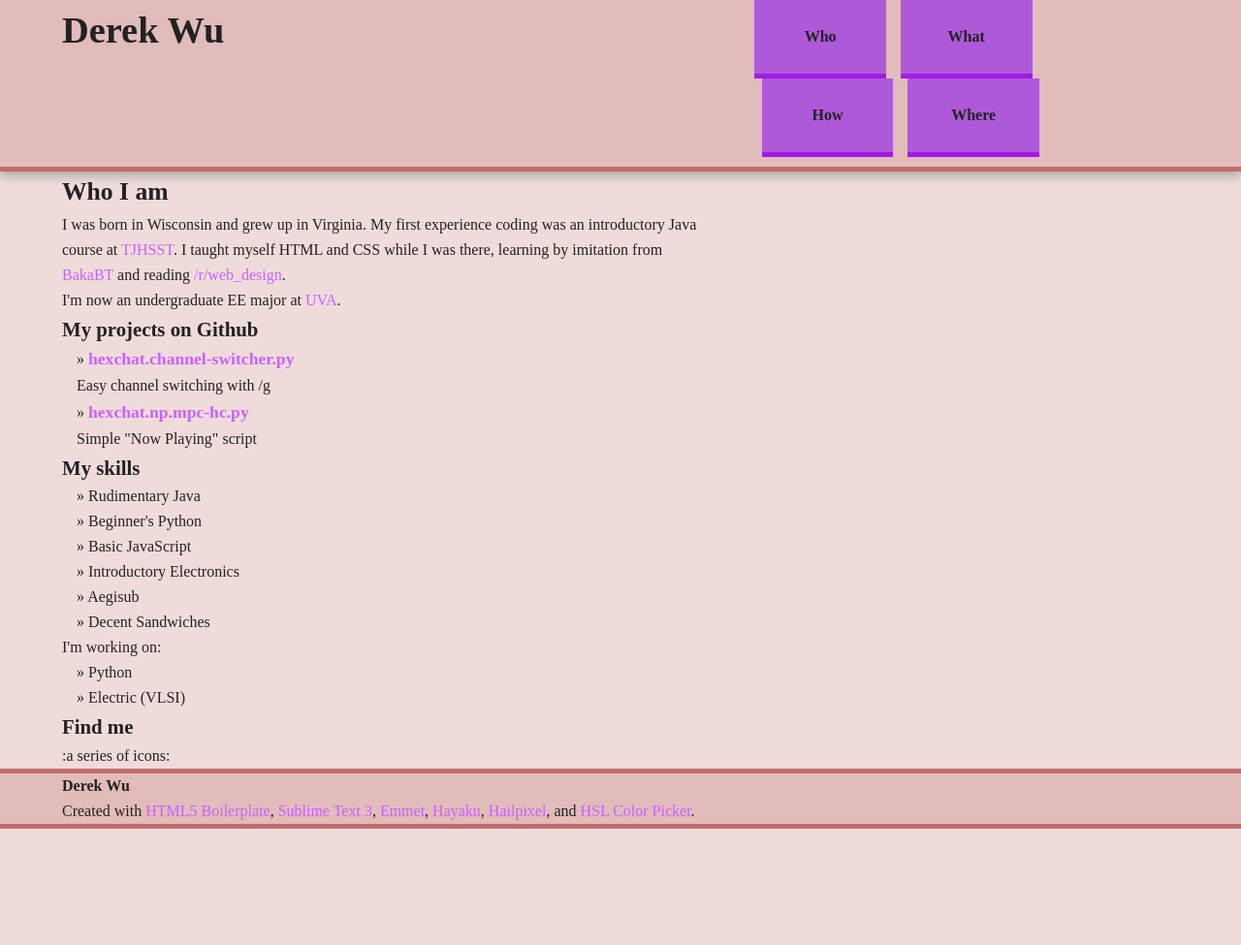
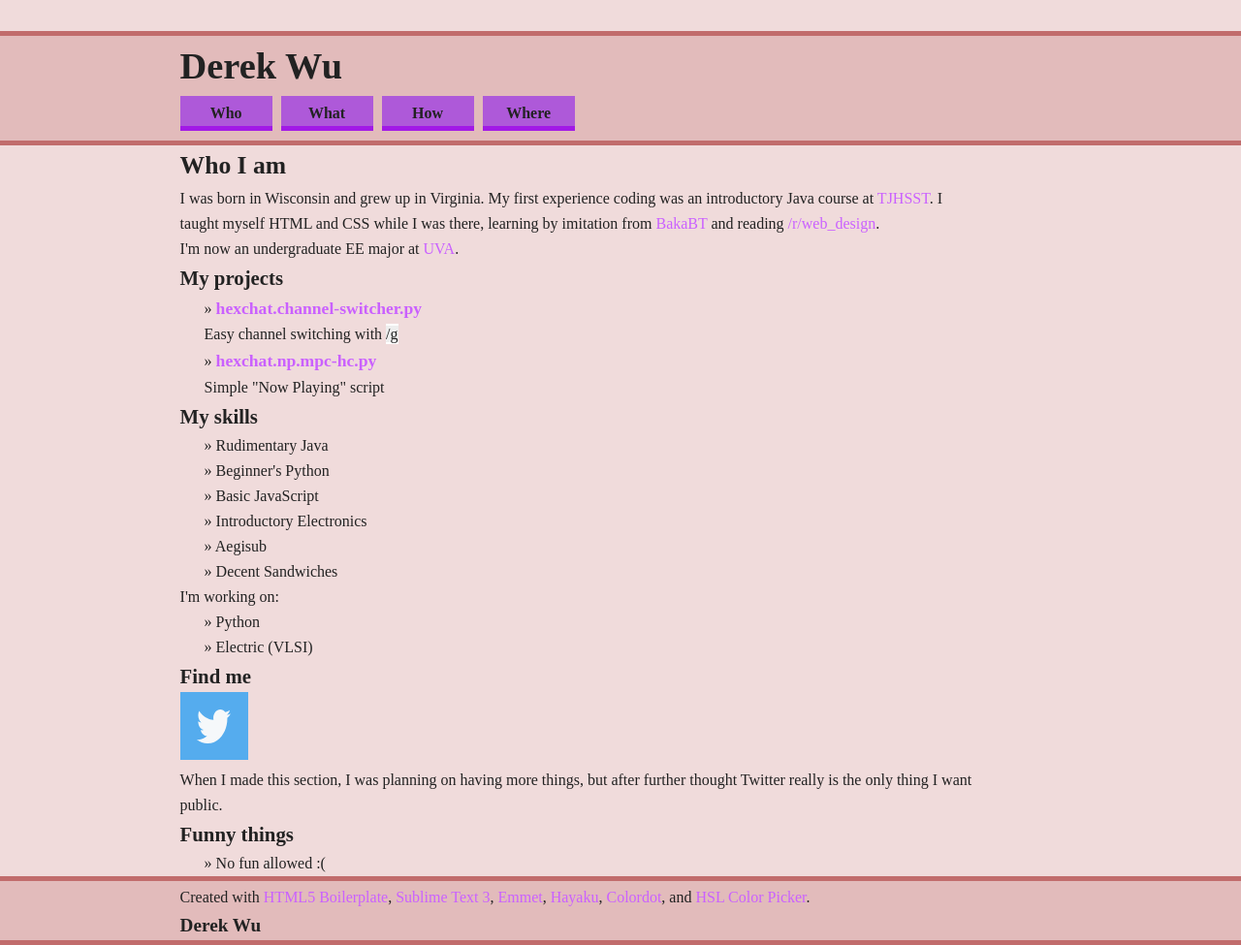
Before and after one commit to derekxwu/derekxwu.github.io, a plain HTML site: page index.html in a window 1280 px wide. Shown: the whole page at 97% size. Before the commit the page ends 855 px from the top, so only its background shows below. Drawn offline with nearby package versions, Linux system fonts and the light colour scheme.

Commit message:
1.0?
Layout made adequate
Social icon added

```diff
--- a/css/main.css
+++ b/css/main.css
@@ -14,13 +14,6 @@ textarea {
 	color: #222;
 }
 
-html {
-	background: #F0DBDB;
-
-	font-size: 16px;
-	line-height: 1.4;
-}
-
 ::selection {
 	background: #FF8B4D;
 }
@@ -28,9 +21,12 @@ html {
 	background: #FF8B4D;
 }
 
-/* ===== Initializr Styles ==================================================
-   Author: Jonathan Verrecchia - verekia.com/initializr/responsive-template
-   ========================================================================== */
+html {
+	background: #F0DBDB;
+
+	font-size: 16px;
+	line-height: 1.4;
+}
 
 body {
 	font: 16px/1.625 sans-serif;
@@ -43,13 +39,22 @@ a {
 	color: #ca61ff;
 }
 
-a:hover {
+a:hover,
+a:active,
+a:focus {
 	background: #E2BBBB;
 }
 
 strong {
 	font-weight: bold;
 	font-size: 1.1em;
+}
+
+code {
+	font-family: source-code-pro;
+	background: #eee;
+	border-top: solid 2px #fff;
+	border-bottom: solid 2px #fff;
 }
 
 h1, h2, h3, h4, h5, h6 {
@@ -63,7 +68,9 @@ h1, h2, h3, h4, h5, h6 {
 	padding-bottom: .625em;
 }
 
-.header-container a:hover {
+.header-container a:hover,
+.header-container a:active,
+.header-container a:focus {
 	background: #A219E6;
 }
 
@@ -71,7 +78,9 @@ h1, h2, h3, h4, h5, h6 {
 	border-top: solid 5px #c16c6c;
 }
 
-.footer-container a:hover {
+.footer-container a:hover,
+.footer-container a:active,
+.footer-container a:focus {
 	background: #F0DBDB;
 }
 
@@ -107,7 +116,9 @@ nav a {
 	border-bottom: solid 5px #A219E6;
 }
 
-nav a:hover {
+nav a:hover,
+nav a:active,
+nav a:focus {
 	color: #222;
 }
 
@@ -136,8 +147,48 @@ article h2 {
 	font-size: 1.3em;
 }
 
-.footer-container footer {
+#social > a:hover,
+#social > a:active,
+#social > a:focus {
+	background: none;
+}
+
+.social_logo:hover,
+.social_logo:active,
+.social_logo:focus {
+	-webkit-box-shadow: 0 0 2px 2px orange;
+	        box-shadow: 0 0 2px 2px orange;
+}
+.social_logo {
+	position: relative;
+	display: inline-block;
+	width: 70px;
+	height: 70px;
+	margin-right: 5px;
+}
+
+.social_logo img, .social_logo p {
+	/* Is there no fancy 2014 tech for centering blocks? */
+	position: absolute;
+	display: inline-block;
+	top: 0;
+	bottom: 0;
+	left: 0;
+	right: 0;
+	margin: auto;
+}
+
+#twitter {
+	background: #55acee;
+}
+
+.footer-container {
+	padding-top: 0.25em;
 	color: #222;
+}
+
+.footer-container h3 {
+	font-size: 1.2em;
 }
 
 /* ==========================================================================
@@ -151,19 +202,8 @@ article h2 {
    ==================== */
 
 	nav a {
-		float: left;
-		width: 27%;
-		margin: 0 1.7%;
-		padding: 25px 2%;
-		margin-bottom: 0;
-	}
-
-	nav li:first-child a {
-		margin-left: 0;
-	}
-
-	nav li:last-child a {
-		margin-right: 0;
+		width: 95px;
+		margin-right: 5px;
 	}
 
 /* ========================
@@ -181,27 +221,21 @@ article h2 {
 
 @media only screen and (min-width: 768px) {
 
-/* ====================
-	WIDE: CSS3 Effects
-   ==================== */
+/* =================
+	WIDE: Indenting
+   ================= */
+   .header-container,
+   .main-container,
+   .footer-container {
+   	padding-left: 10%;
+   }
 
+/* ==============
+	WIDE: Header
+   ============== */
 	.header-container {
-		-webkit-box-shadow: 0 5px 10px #aaa;
-		   -moz-box-shadow: 0 5px 10px #aaa;
-				box-shadow: 0 5px 10px #aaa;
-	}
-
-/* ============
-	WIDE: Menu
-   ============ */
-
-	.title {
-		float: left;
-	}
-
-	nav {
-		float: right;
-		width: 38%;
+		margin-top: 2em;
+		border-top: solid 5px #c16c6c;
 	}
 
 /* ============
@@ -209,20 +243,11 @@ article h2 {
    ============ */
 
 	.main article {
-		float: left;
-		width: 57%;
+		width: 80%;
+		max-width: 860px;
 	}
-}
-
-@media only screen and (min-width: 1140px) {
-
-/* ===============
-	Maximal Width
-   =============== */
-
-	.wrapper {
-		width: 1026px; /* 1140px - 10% for margins */
-		margin: 0 auto;
+	.main li {
+		margin-left: 25px;
 	}
 }
 
@@ -234,7 +259,8 @@ article h2 {
 	margin: 0 5%;
 }
 
-.clearfix:before,
+/* No float, no clearfix */
+/*.clearfix:before,
 .clearfix:after {
 	content: " ";
 	display: table;
@@ -246,4 +272,4 @@ article h2 {
 
 .clearfix {
 	*zoom: 1;
-}
+}*/
--- a/index.html
+++ b/index.html
@@ -10,7 +10,7 @@
 		<meta name="description" content="">
 		<meta name="viewport" content="width=device-width, initial-scale=1">
 
-		<script src="//use.edgefonts.net/source-sans-pro.js"></script>
+		<script src="//use.edgefonts.net/source-sans-pro;source-code-pro.js"></script>
 		<link rel="stylesheet" href="css/reset.min.css">
 		<link rel="stylesheet" href="css/main.min.css">
 
@@ -64,7 +64,7 @@
 					</header>
 					<!-- Projects -->
 					<section id="projects">
-						<h2>My projects on Github</h2>
+						<h2>My projects</h2>
 						<ul>
 							<li>
 								<strong><a href="https://github.com/derekxwu/hexchat.channel-switcher">hexchat.channel-switcher.py</a></strong>
@@ -96,7 +96,16 @@
 					<!-- Social -->
 					<section id="social">
 						<h2>Find me</h2>
-						<p>:a series of icons:</p>
+						<a href="https://twitter.com/rarely_upset" target="blank"><div id="twitter" class="social_logo" title="Twitter">
+							<img src="images/twitter-logo-blue.svg" height="35" width="35" alt="Twitter">
+						</div></a>
+						<p>When I made this section, I was planning on having more things, but after further thought Twitter really is the only thing I want public.</p>
+					</section>
+					<section id="funny">
+						<h2>Funny things</h2>
+						<ul>
+							<li>No fun allowed :(</li>
+						</ul>
 					</section>
 				</article>
 			</div> <!-- #main -->
@@ -104,8 +113,8 @@
 
 		<div class="footer-container">
 			<footer class="wrapper">
+				<p>Created with <a href="http://html5boilerplate.com/">HTML5 Boilerplate</a>, <a href="http://www.sublimetext.com/3">Sublime Text 3</a>, <a href="http://emmet.io/">Emmet</a>, <a href="http://hayakubundle.com/">Hayaku</a>, <a href="http://color.hailpixel.com/">Colordot</a>, and <a href="http://hslpicker.com/">HSL Color Picker</a>.</p>
 				<h3>Derek Wu</h3>
-				<p>Created with <a href="http://html5boilerplate.com/">HTML5 Boilerplate</a>, <a href="http://www.sublimetext.com/3">Sublime Text 3</a>, <a href="http://emmet.io/">Emmet</a>, <a href="http://hayakubundle.com/">Hayaku</a>, <a href="http://color.hailpixel.com/">Hailpixel</a>, and <a href="http://hslpicker.com/">HSL Color Picker</a>.</p>
 			</footer>
 		</div>
 
```
Also changed, not shown: css/main.min.css, images/gmail.png (added), images/twitter-logo-blue.svg (added), images/wp-logo-blue.svg (added).
